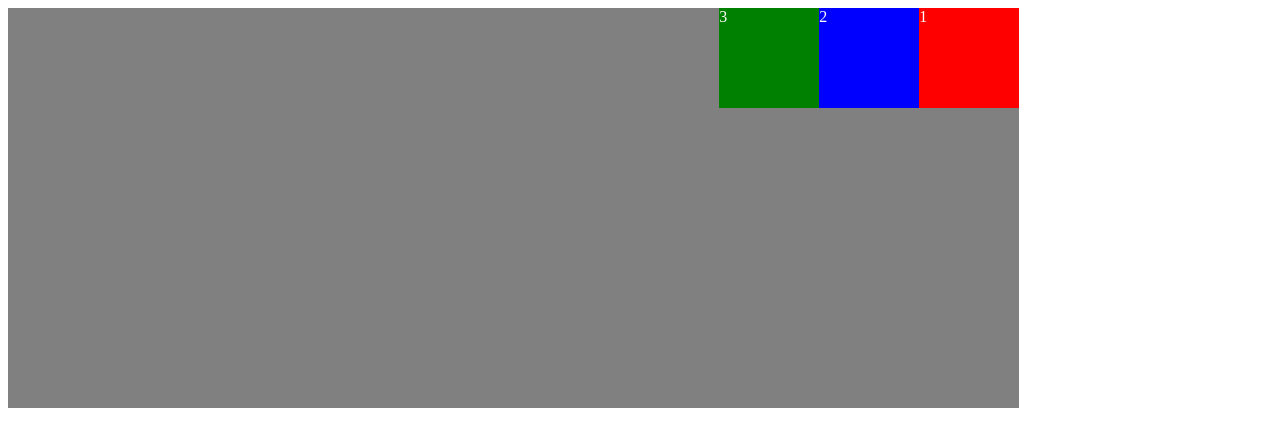
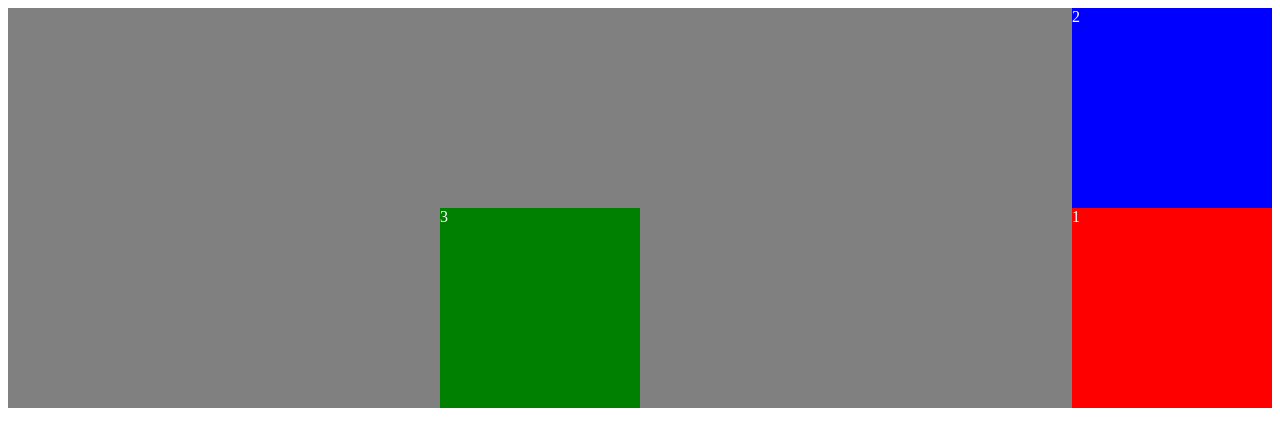
Before and after one commit to vitorquirino/html-5-e-css-3, a plain HTML site: page ex-71/index.html in a window 1280 px wide. Drawn offline with Linux system fonts and the light colour scheme.

Commit message:
relembrando!

```diff
--- a/ex-71/style.css/main.css
+++ b/ex-71/style.css/main.css
@@ -1,11 +1,10 @@
 .container{
     height: 400px;
-    width: 80%;
     background-color: gray;
     color: white;
 
     display: flex;
-    flex-direction: row-reverse;
+    flex-flow: column-reverse wrap-reverse; /* junta o flex-direction con o flex-wrap */
 }
 .r1{
     background-color: red;
@@ -18,6 +17,6 @@
 }
 
 .rect{
-    width: 100px;
-    height: 100px;
+    height: 200px;
+    width: 200px;
 }
```
